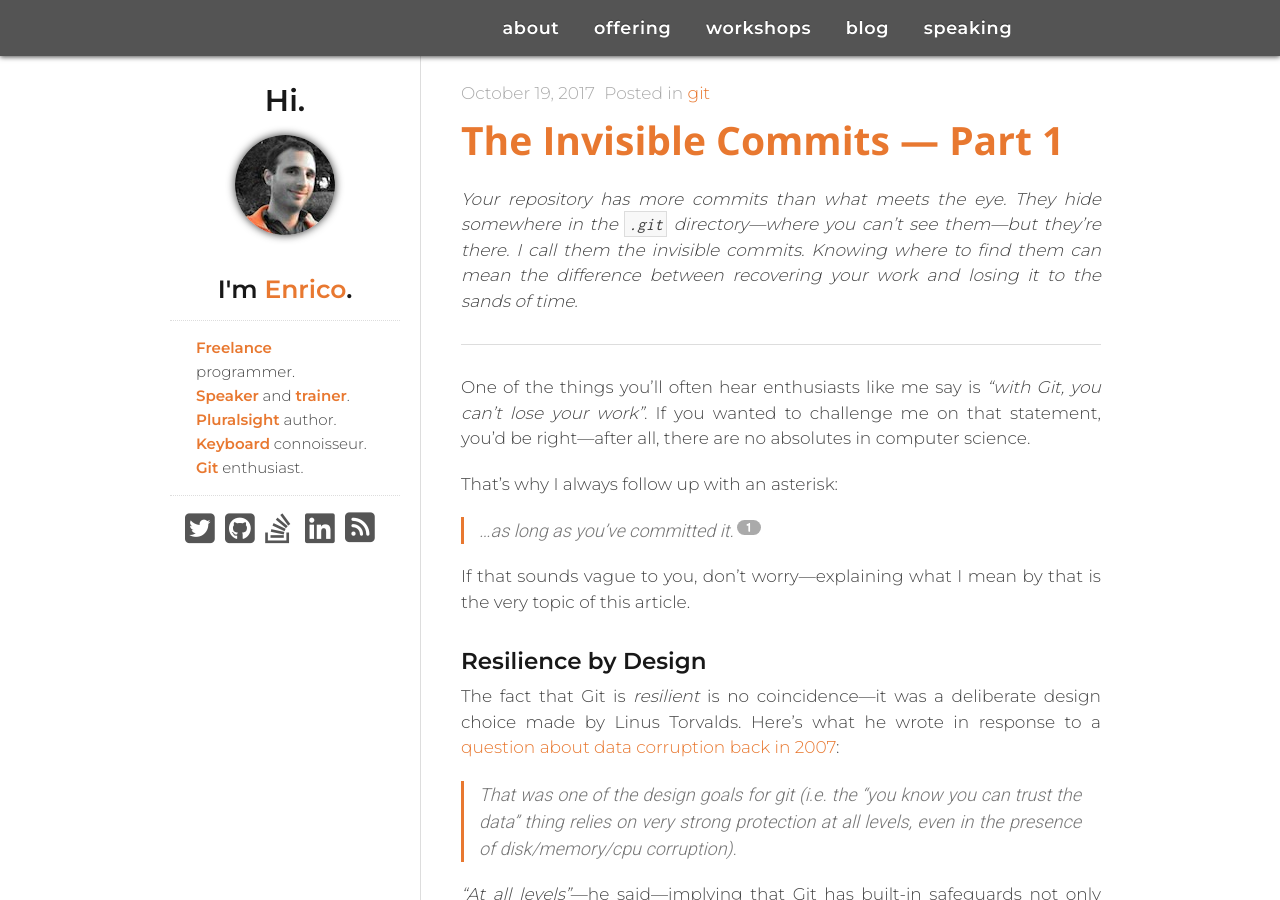
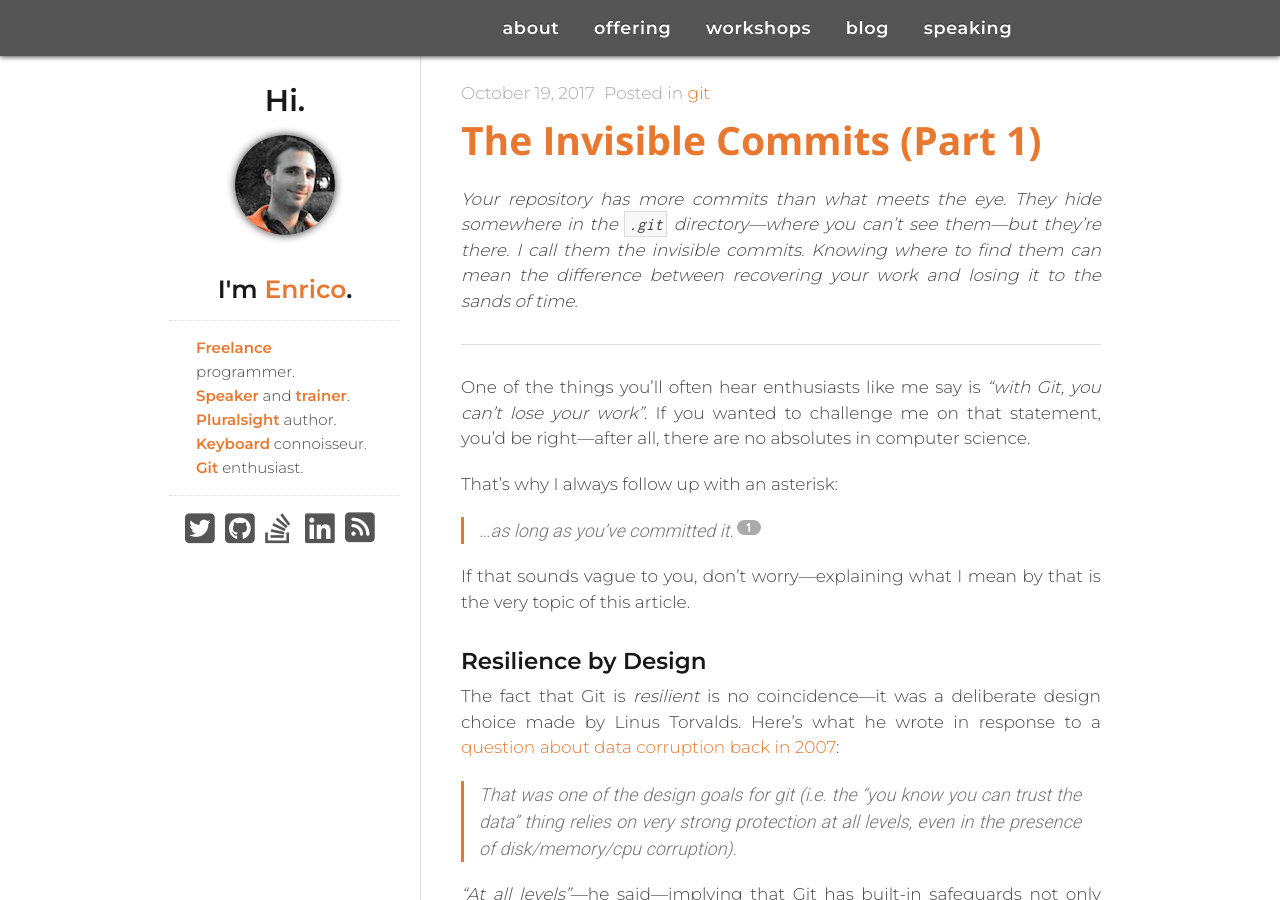
Before and after one commit to megakemp/megakemp.github.io, a Jekyll site: the page built from _posts/2017-10-19-the-invisible-commits-part-one.md, in a window 1280 px wide and 900 px high. Built offline with Jekyll 4.4.1, drawn with Linux system fonts in a browser that asks for light colours; nearby versions of some CDN libraries; comment, search, counter and statistics services are not loaded.

Commit message:
Changes the em-dash into parenthesis

```diff
--- a/_posts/2017-10-19-the-invisible-commits-part-one.md
+++ b/_posts/2017-10-19-the-invisible-commits-part-one.md
@@ -1,6 +1,6 @@
 ---
 layout: post
-title: The Invisible Commits — Part 1
+title: The Invisible Commits (Part 1)
 date: 2017-10-19
 categories: git
 assets: the-invisible-commits-part-one
```
